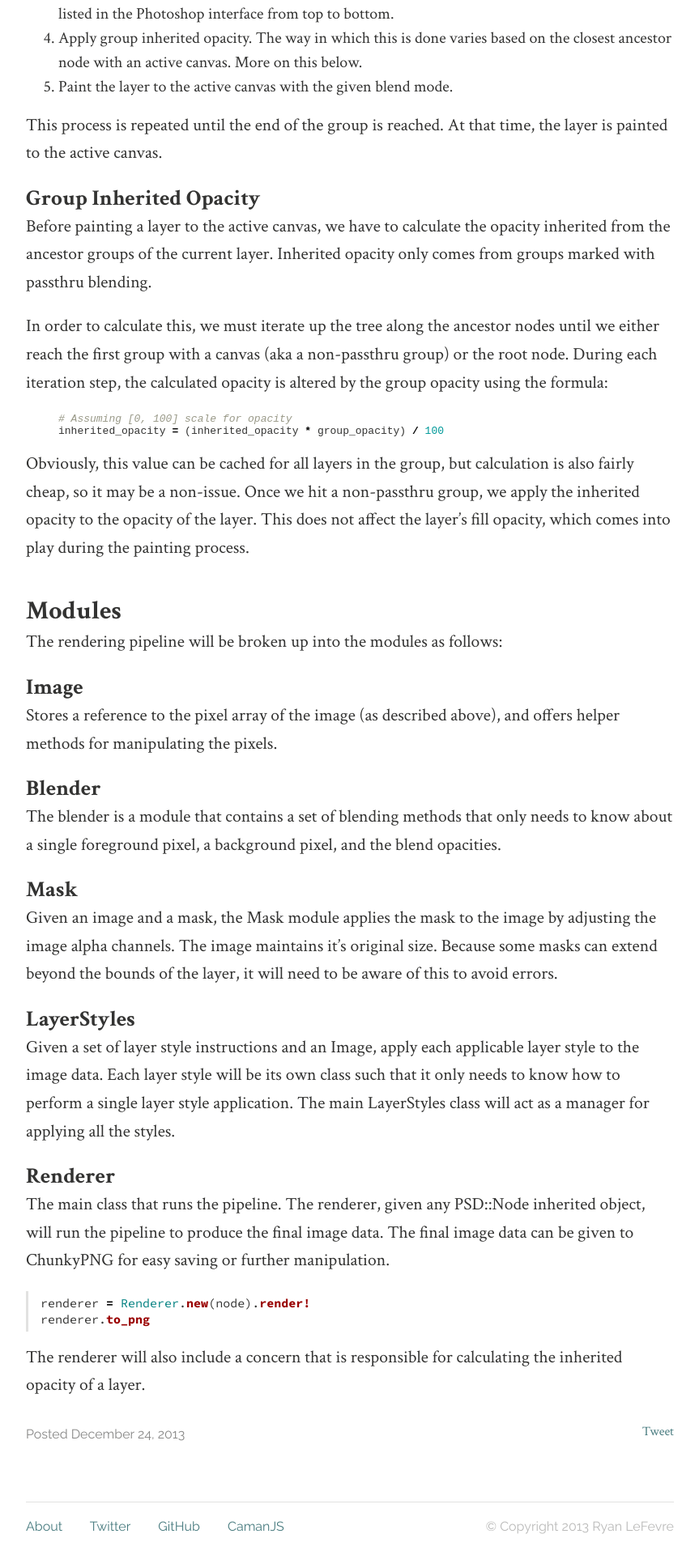
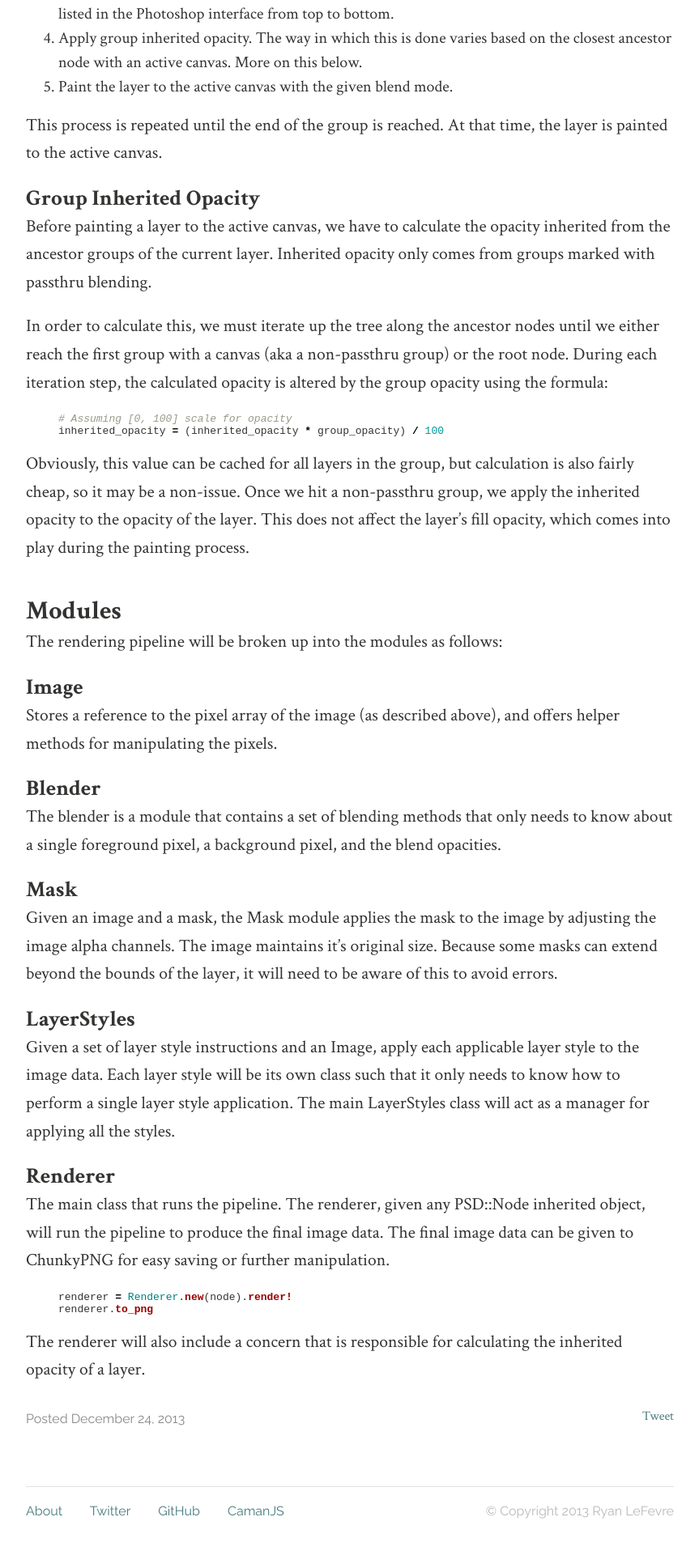
Before and after one commit to meltingice/meltingice.net, a Jekyll site: the page built from _posts/2013-12-24-photoshop-render-pipeline.md, in a window 1280 px wide. Shown: the part 3247-5163 px from the top of the page at 81% size, without its empty margins (208-1071 px from the left). Built offline with Jekyll 4.4.1, drawn with Linux system fonts in a browser that asks for light colours; Markdown is read by kramdown in place of the engine named in the settings; comment, search, counter and statistics services are not loaded.

Commit message:
Fix highlight code

````diff
--- a/_posts/2013-12-24-photoshop-render-pipeline.md
+++ b/_posts/2013-12-24-photoshop-render-pipeline.md
@@ -110,9 +110,9 @@ Given a set of layer style instructions and an Image, apply each applicable laye
 
 The main class that runs the pipeline. The renderer, given any PSD::Node inherited object, will run the pipeline to produce the final image data. The final image data can be given to ChunkyPNG for easy saving or further manipulation.
 
-``` ruby
+{% highlight ruby %}
 renderer = Renderer.new(node).render!
 renderer.to_png
-```
+{% endhighlight %}
 
 The renderer will also include a concern that is responsible for calculating the inherited opacity of a layer.
````
